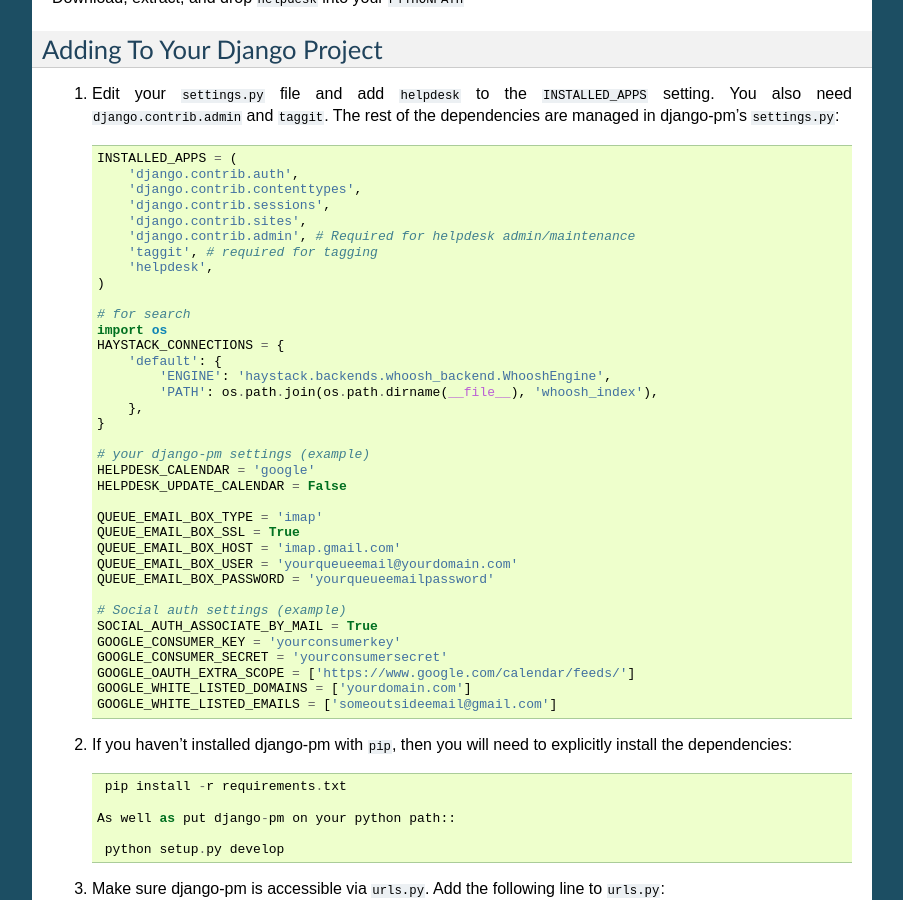
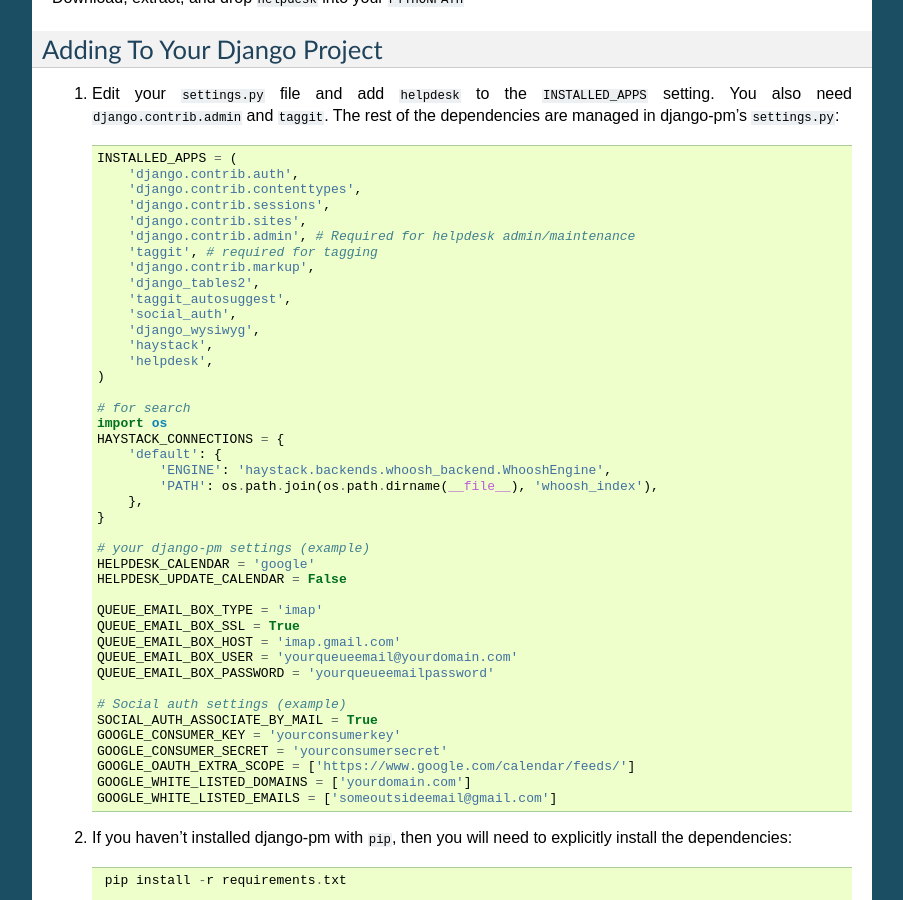
Before and after one commit to SacNaturalFoods/django-pm, a Sphinx documentation site: the page built from docs/install.rst, in a window 1280 px wide and 900 px high, scrolled down 534 px. Shown: the whole window, without its empty margins (198-1101 px from the left). Built offline with Sphinx 7.4.7, drawn with Linux system fonts in a browser that asks for light colours.

Commit message:
put apps back into project settings - can't migrate schemas otherwise

```diff
--- a/docs/install.rst
+++ b/docs/install.rst
@@ -39,6 +39,12 @@
         'django.contrib.sites',
         'django.contrib.admin', # Required for helpdesk admin/maintenance
         'taggit', # required for tagging
+        'django.contrib.markup',
+        'django_tables2',
+        'taggit_autosuggest',
+        'social_auth',
+        'django_wysiwyg',
+        'haystack',
         'helpdesk',
     )
 
```
Also changed, not shown: 1 other file.
